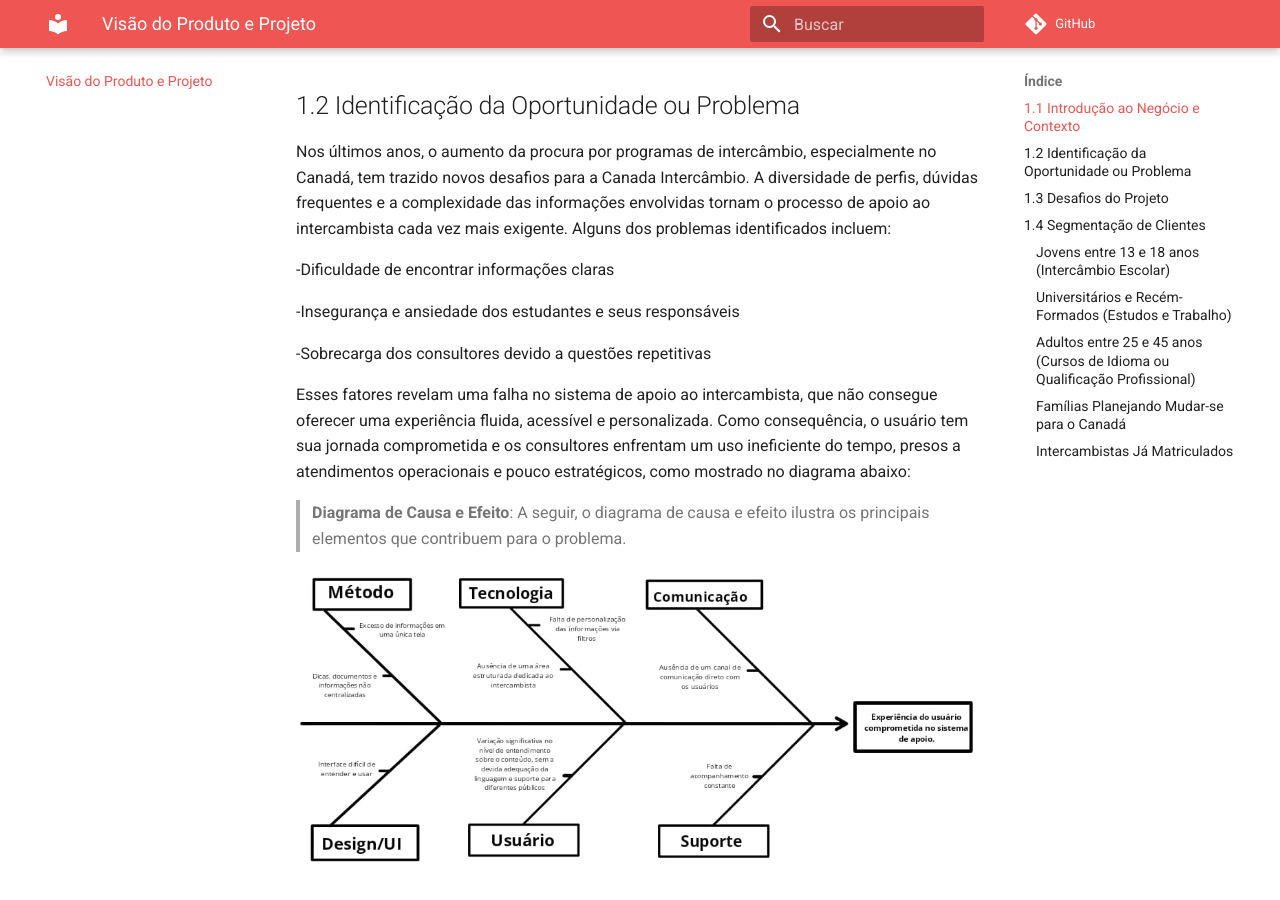
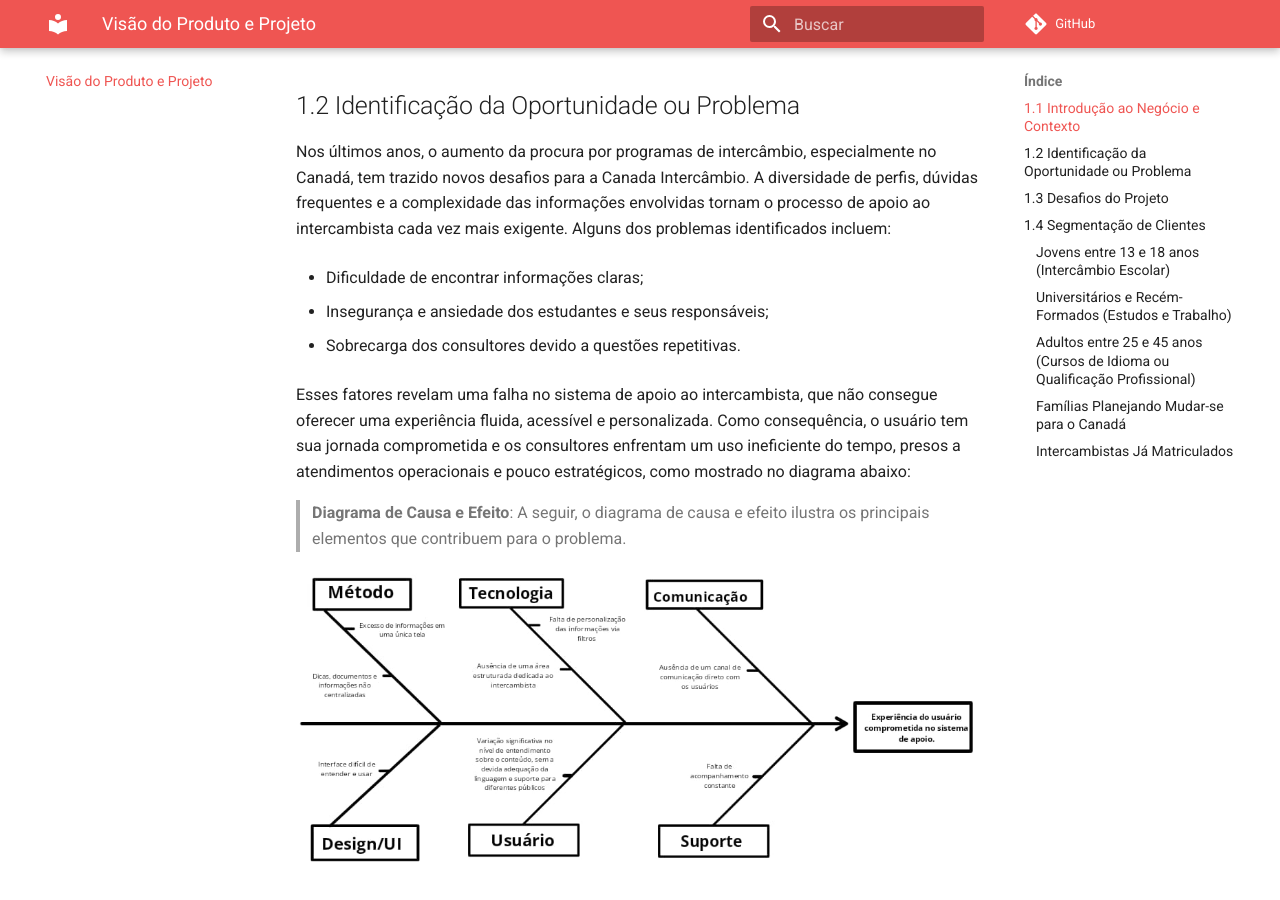
Before and after one commit to mdsreq-fga-unb/2025.1-T02-CanadaIntercambio, an MkDocs documentation site: the page built from docs/docs/produto-visao.md, in a window 1280 px wide and 900 px high, scrolled down 517 px. Built offline with MkDocs 1.6.1 and Material for MkDocs 9.7.7, drawn with Linux system fonts in a browser that asks for light colours; comment, search, counter and statistics services are not loaded.

Commit message:
docs: adjust GitHub Pages/2

```diff
--- a/docs/docs/produto-visao.md
+++ b/docs/docs/produto-visao.md
@@ -15,11 +15,11 @@ Com atendimento personalizado e consultores experientes, a empresa se destaca po
 
 Nos últimos anos, o aumento da procura por programas de intercâmbio, especialmente no Canadá, tem trazido novos desafios para a Canada Intercâmbio. A diversidade de perfis, dúvidas frequentes e a complexidade das informações envolvidas tornam o processo de apoio ao intercambista cada vez mais exigente. Alguns dos problemas identificados incluem:
 
--Dificuldade de encontrar informações claras
+- Dificuldade de encontrar informações claras;
 
--Insegurança e ansiedade dos estudantes e seus responsáveis
+- Insegurança e ansiedade dos estudantes e seus responsáveis;
 
--Sobrecarga dos consultores devido a questões repetitivas
+- Sobrecarga dos consultores devido a questões repetitivas.
 
 Esses fatores revelam uma falha no sistema de apoio ao intercambista, que não consegue oferecer uma experiência fluida, acessível e personalizada. Como consequência, o usuário tem sua jornada comprometida e os consultores enfrentam um uso ineficiente do tempo, presos a atendimentos operacionais e pouco estratégicos, como mostrado no diagrama abaixo:
 
```
Also changed, not shown: docs/docs/engenharia-software.md (+4 -0 lines), docs/docs/proposta-solucao.md (+1 -0 lines).
